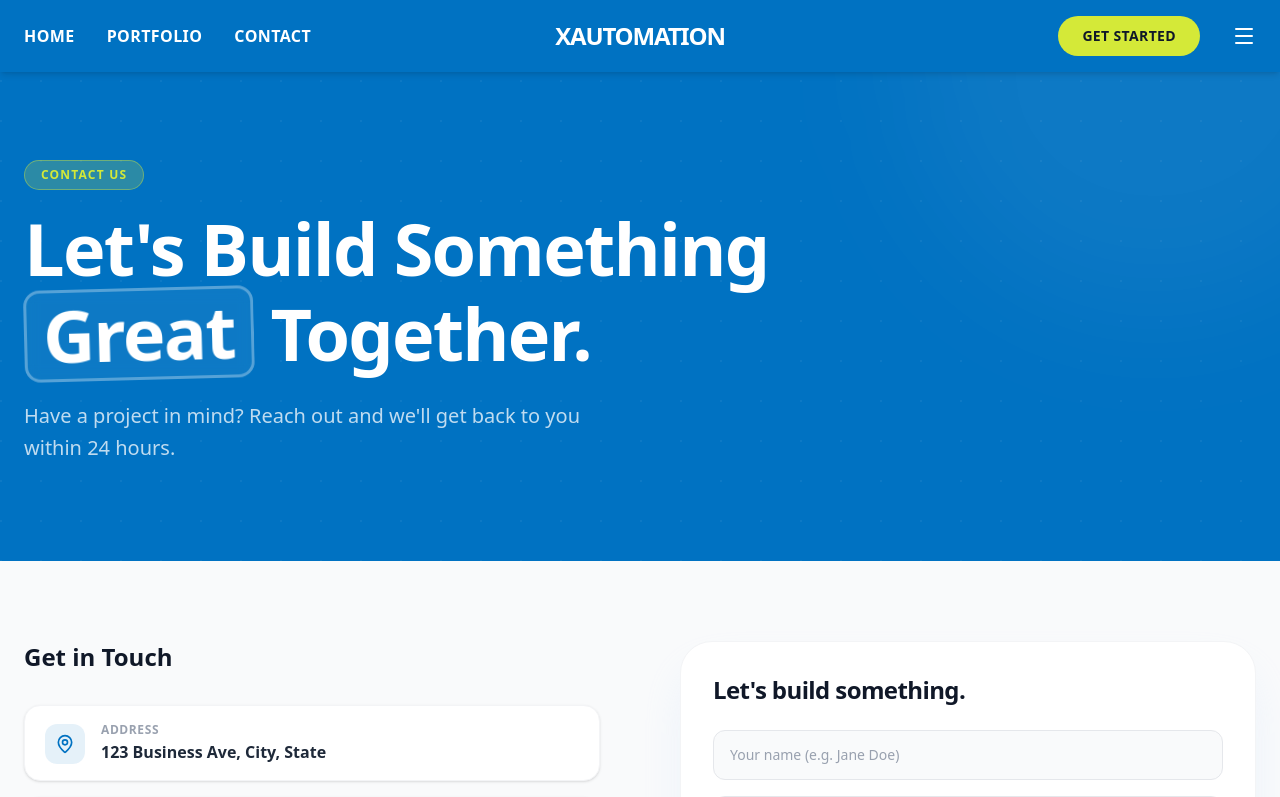
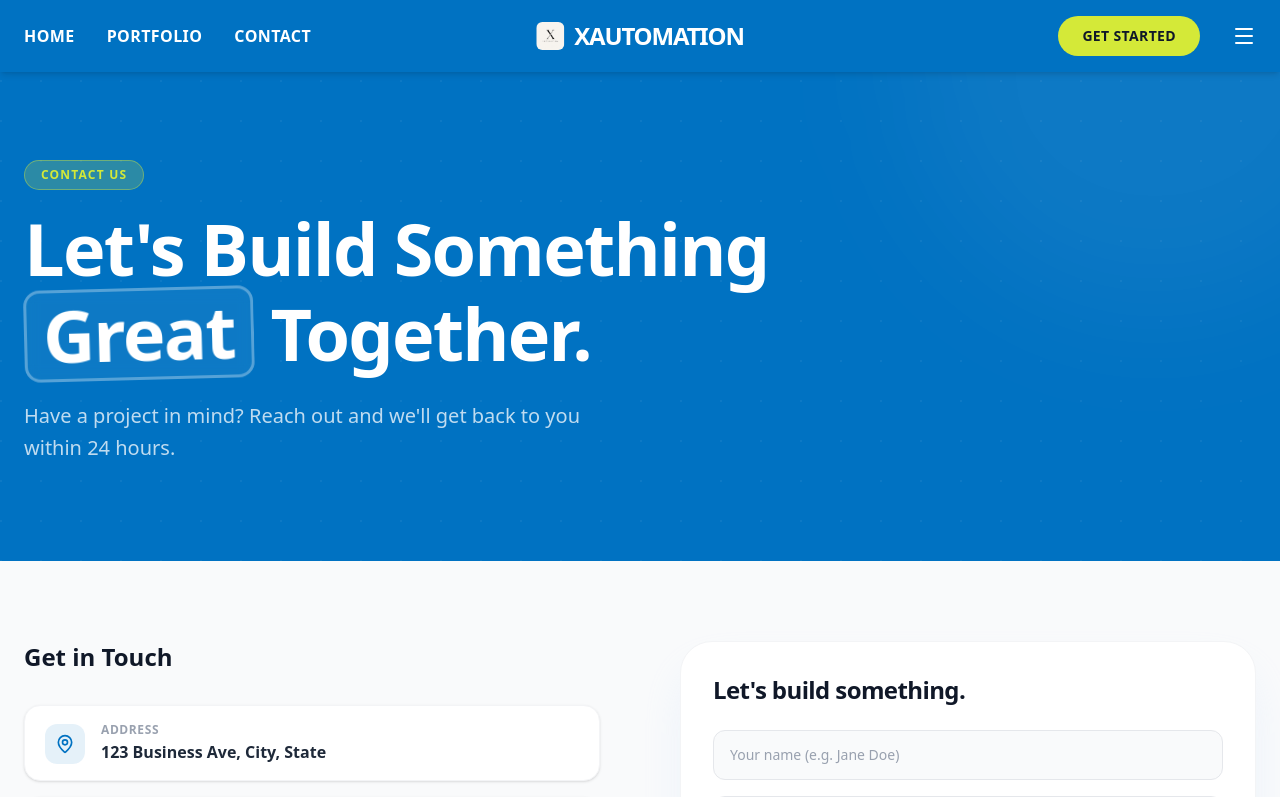
Before and after one commit to Rushi8087/xautomation_web, a React (Vite) app: page /contact in a window 1280 px wide. Shown: the top 797 px of the page. Built offline with nearby package versions, Linux system fonts and the light colour scheme; no server answers.

Commit message:
Fix scroll position on refresh and set tab favicon and navbar logo

```diff
--- a/index.html
+++ b/index.html
@@ -4,6 +4,8 @@
     <meta charset="UTF-8" />
     <meta name="viewport" content="width=device-width, initial-scale=1.0" />
     <meta name="description" content="XAutomation - Premium High-Converting Landing Pages, Automation Systems, and Web Applications." />
+    <link rel="icon" type="image/png" href="/favicon.png" />
+    <link rel="apple-touch-icon" href="/favicon.png" />
     <title>XAutomation | High-Converting Landing Pages & Automation</title>
   </head>
   <body>
--- a/src/App.tsx
+++ b/src/App.tsx
@@ -1,4 +1,5 @@
-import { Routes, Route } from "react-router-dom";
+import { useEffect } from "react";
+import { Routes, Route, useLocation } from "react-router-dom";
 import { Navbar } from "./components/Navbar";
 import { Hero } from "./components/Hero";
 import { Benefits } from "./components/Benefits";
@@ -8,6 +9,30 @@ import { CircularReviews } from "./components/CircularReviews";
 import { Footer } from "./components/Footer";
 import { FloatingBookingWidget } from "./components/FloatingBookingWidget";
 import ContactPage from "./pages/ContactPage";
+
+function ScrollToTop() {
+  const { pathname, hash } = useLocation();
+
+  useEffect(() => {
+    // Disable automatic browser scroll restoration to prevent landing at the bottom on refresh
+    if ("scrollRestoration" in window.history) {
+      window.history.scrollRestoration = "manual";
+    }
+
+    if (hash) {
+      const element = document.querySelector(hash);
+      if (element) {
+        element.scrollIntoView({ behavior: "smooth" });
+        return;
+      }
+    }
+
+    // Scroll instantly to top on page refresh or route navigation
+    window.scrollTo(0, 0);
+  }, [pathname, hash]);
+
+  return null;
+}
 
 function HomePage() {
   return (
@@ -28,9 +53,12 @@ function HomePage() {
 
 export default function App() {
   return (
-    <Routes>
-      <Route path="/" element={<HomePage />} />
-      <Route path="/contact" element={<ContactPage />} />
-    </Routes>
+    <>
+      <ScrollToTop />
+      <Routes>
+        <Route path="/" element={<HomePage />} />
+        <Route path="/contact" element={<ContactPage />} />
+      </Routes>
+    </>
   );
 }
--- a/src/components/Navbar.tsx
+++ b/src/components/Navbar.tsx
@@ -50,8 +50,9 @@ export function Navbar() {
 
         {/* Center Logo */}
         <div className="absolute left-1/2 -translate-x-1/2">
-          <Link to="/" className="text-2xl font-black tracking-tighter text-white">
-            XAUTOMATION
+          <Link to="/" className="flex items-center gap-2.5 text-2xl font-black tracking-tighter text-white group">
+            <img src="/logo.png" alt="XAutomation" className="w-7 h-7 object-contain rounded-md" />
+            <span>XAUTOMATION</span>
           </Link>
         </div>
 
```
Also changed, not shown: public/favicon.png (added), public/logo.png (added).
